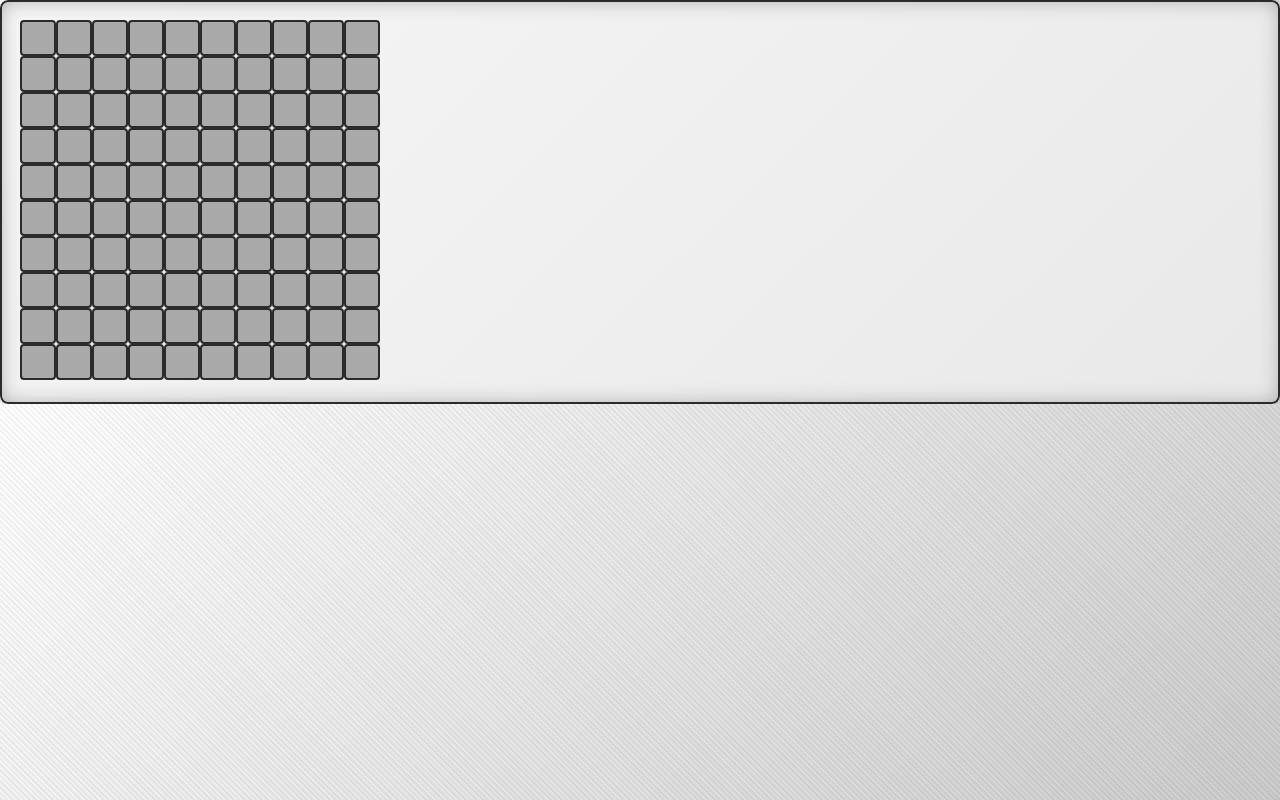
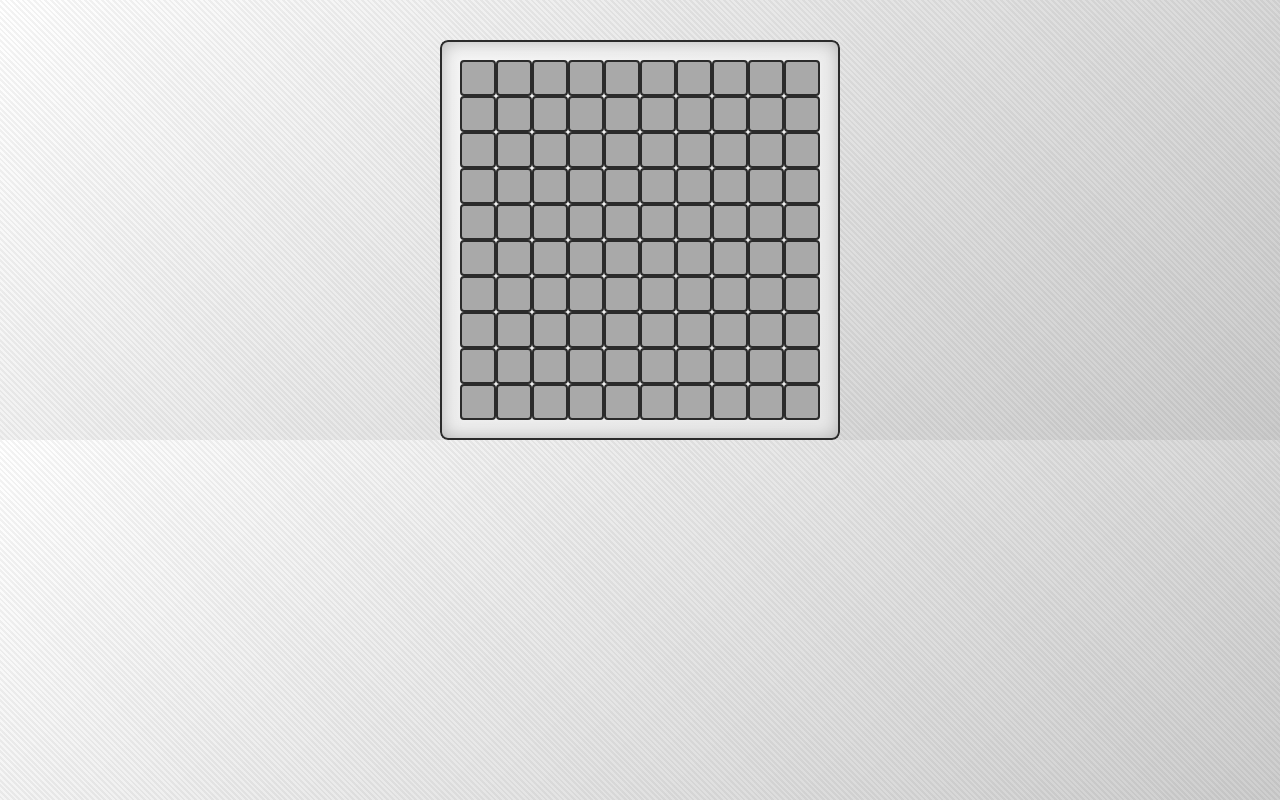
Before and after one commit to aries510/sdi-miniapp-minesweeper, a React (Vite) app in the folder client/Aries-Minesweeper/: page / in a window 1280 px wide. Built offline with nearby package versions, Linux system fonts and the light colour scheme.

Commit message:
Add CenterWrapper for improved board layout
Added CenterWrapper styled component to center the board layout.

```diff
--- a/client/Aries-Minesweeper/src/components/Board.jsx
+++ b/client/Aries-Minesweeper/src/components/Board.jsx
@@ -5,6 +5,15 @@ import { calculateAdjacentCounts } from "../utils/calculateAdjacentCounts";
 import { revealCells } from "../utils/revealCells";
 import Cell, { GameOverBanner } from "./Cell";
 import styled from "styled-components";
+
+const CenterWrapper = styled.div`
+  display: flex;
+  flex-direction: column;
+  align-items: center;     /* centers horizontally */
+  justify-content: center; /* centers vertically if height is set */
+  width: 100%;
+  margin-top: 40px;        /* spacing from top */
+`;
 
 const BoardContainer = styled.div`
   background: ${({ theme }) => theme.whiteArmor};
@@ -24,10 +33,14 @@ const BoardContainer = styled.div`
 
 const BoardWrapper = styled.div`
     display: inline-block;
+    display: flex;
+    flex-direction: column;
+    align-items: center;
 `;
 
 const Row = styled.div`
     display: flex;
+    justify-content: center;
     `;
 
 function Board({restart}) {
@@ -88,6 +101,7 @@ function Board({restart}) {
     };
 
     return (
+      <CenterWrapper>
         <BoardContainer>
         <BoardWrapper className="game-board">
             {gameOver && (
@@ -122,6 +136,7 @@ function Board({restart}) {
             })}
         </BoardWrapper>
         </BoardContainer>
+      </CenterWrapper>
     );
 };
 
```
